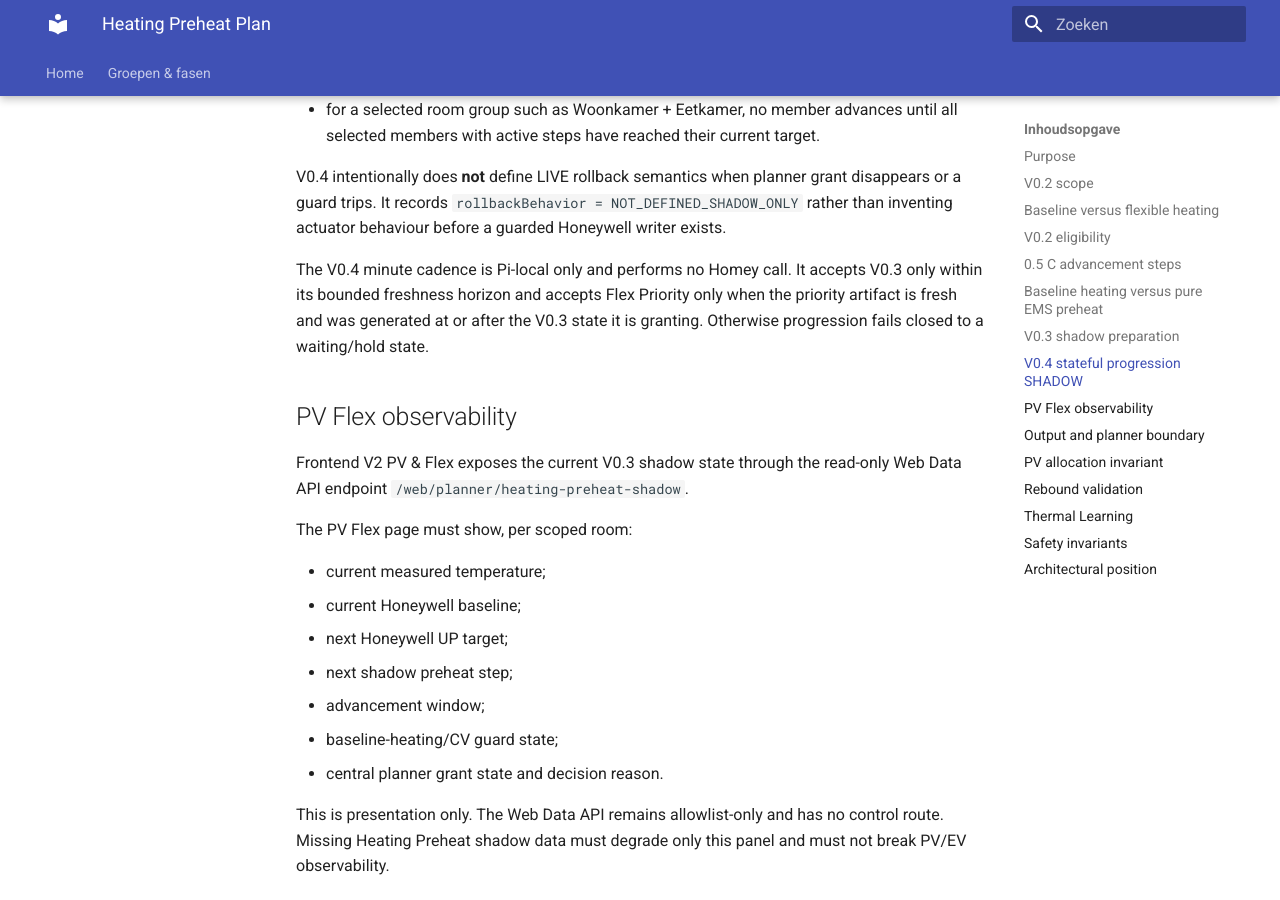
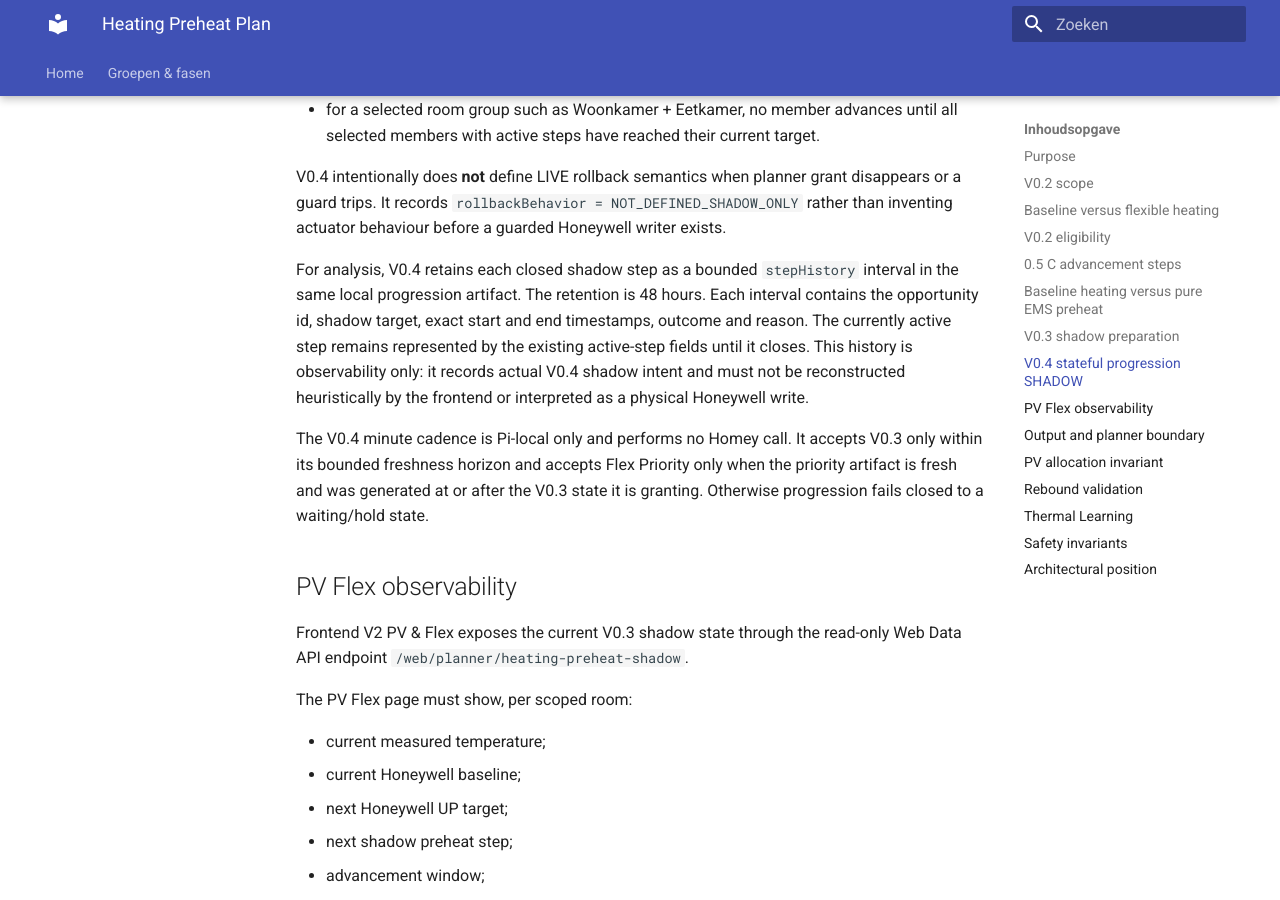
Before and after one commit to OnsKasteeltje/homey-energy-manual, an MkDocs documentation site: the page built from docs/software-architecture/components/heating-preheat-plan.md, in a window 1280 px wide and 900 px high, scrolled down 5185 px. Built offline with MkDocs 1.6.1 and Material for MkDocs 9.7.7, drawn with Linux system fonts in a browser that asks for light colours.

Commit message:
docs(heating): define V0.4 shadow step interval history

```diff
--- a/docs/software-architecture/components/heating-preheat-plan.md
+++ b/docs/software-architecture/components/heating-preheat-plan.md
@@ -151,6 +151,8 @@ Once a shadow step is active:
 
 V0.4 intentionally does **not** define LIVE rollback semantics when planner grant disappears or a guard trips. It records `rollbackBehavior = NOT_DEFINED_SHADOW_ONLY` rather than inventing actuator behaviour before a guarded Honeywell writer exists.
 
+For analysis, V0.4 retains each closed shadow step as a bounded `stepHistory` interval in the same local progression artifact. The retention is 48 hours. Each interval contains the opportunity id, shadow target, exact start and end timestamps, outcome and reason. The currently active step remains represented by the existing active-step fields until it closes. This history is observability only: it records actual V0.4 shadow intent and must not be reconstructed heuristically by the frontend or interpreted as a physical Honeywell write.
+
 The V0.4 minute cadence is Pi-local only and performs no Homey call. It accepts V0.3 only within its bounded freshness horizon and accepts Flex Priority only when the priority artifact is fresh and was generated at or after the V0.3 state it is granting. Otherwise progression fails closed to a waiting/hold state.
 
 ## PV Flex observability
```
